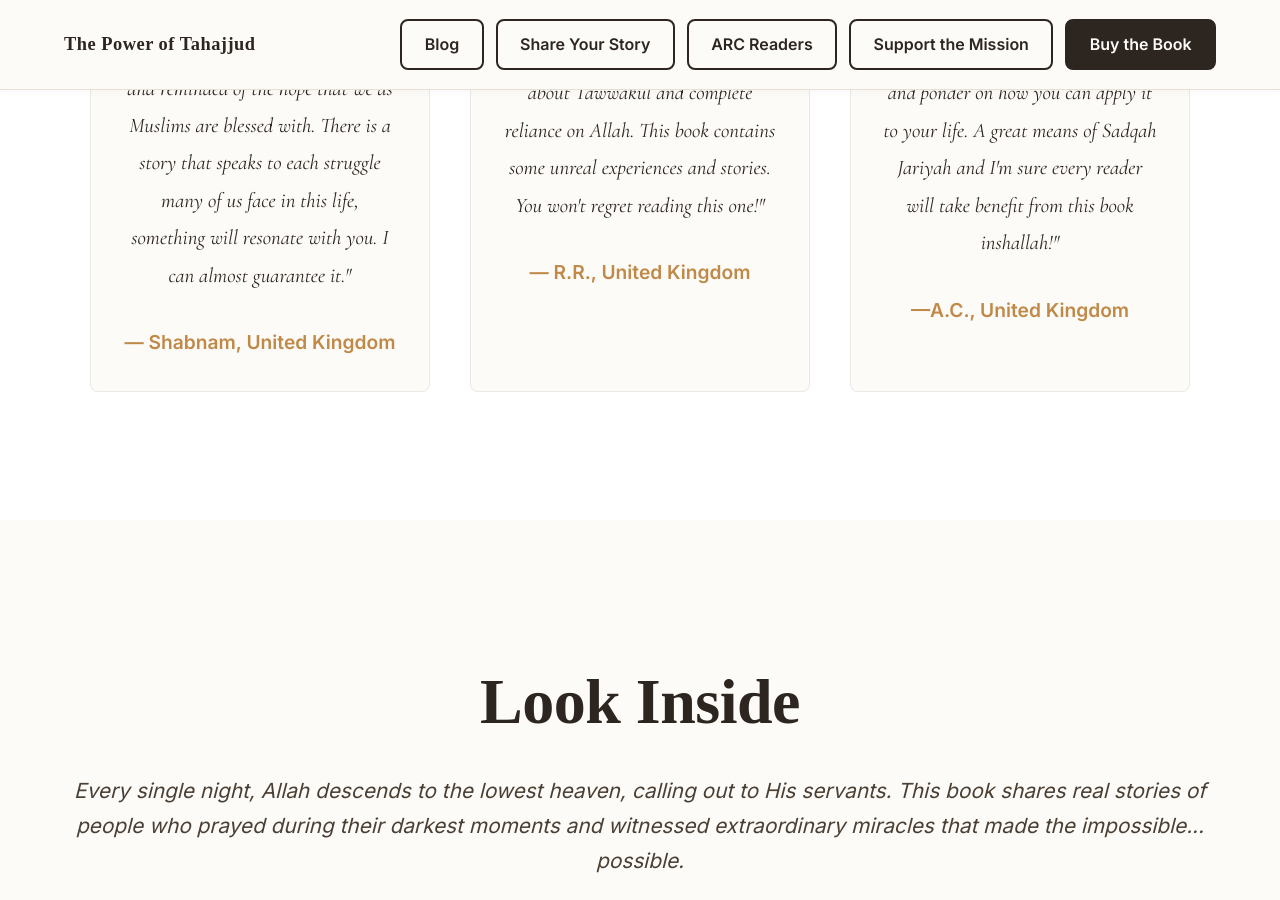
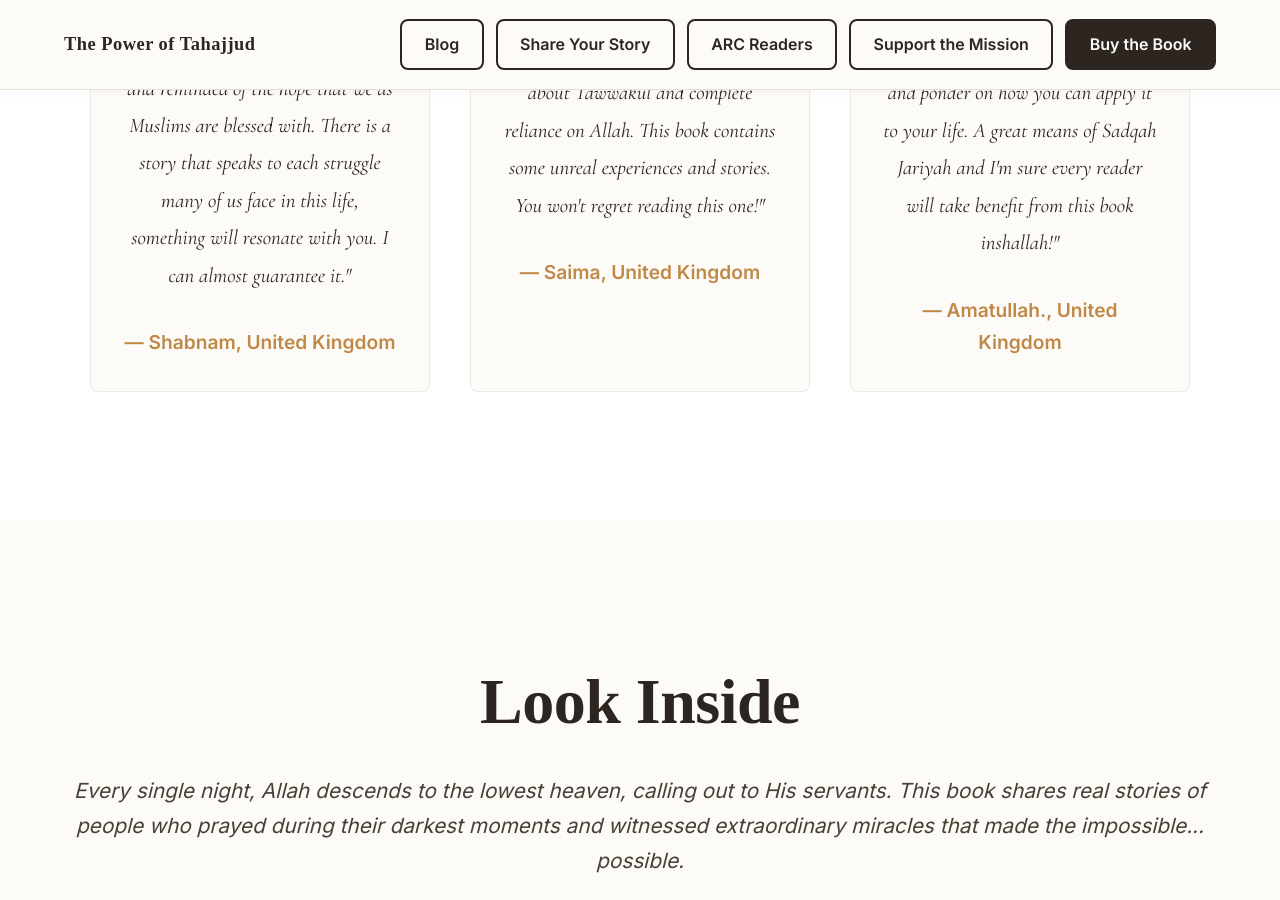
Before and after one commit to Omnitryx-Inc/tahajjud-fe-main, a Jekyll site: the page built from pages/index.html, in a window 1280 px wide and 900 px high, scrolled down 1545 px. Built offline with Jekyll 4.4.1, drawn with Linux system fonts in a browser that asks for light colours; some web fonts are replaced.

Commit message:
adjustments

```diff
--- a/pages/index.html
+++ b/pages/index.html
@@ -83,7 +83,7 @@ permalink: /
             <p class="quote-text">
                 "Truly motivating and inspiring. Read this book in one night and honestly it changes your Tahajjud experience completely. Teaches you about Tawwakul and complete reliance on Allah. This book contains some unreal experiences and stories. You won't regret reading this one!"
             </p>
-            <p class="quote-author">— R.R., United Kingdom</p>
+            <p class="quote-author">— Saima, United Kingdom</p>
         </div>
         <div class="testimonial-card">
             <div class="stars-decoration">★ ★ ★ ★ ★</div>
@@ -91,7 +91,7 @@ permalink: /
             <p class="quote-text">
                 "An amazing, well written book. The stories are written in an engaging manner and love the reflection section! It really makes you think and ponder on how you can apply it to your life. A great means of Sadqah Jariyah and I'm sure every reader will take benefit from this book inshallah!"
             </p>
-            <p class="quote-author">—A.C., United Kingdom</p>
+            <p class="quote-author">— Amatullah., United Kingdom</p>
         </div>
     </div>
     <div class="testimonial-dots" id="testimonialDots">
```
